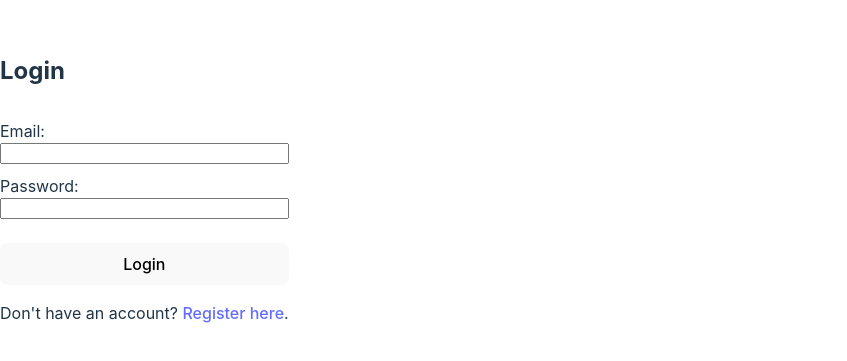
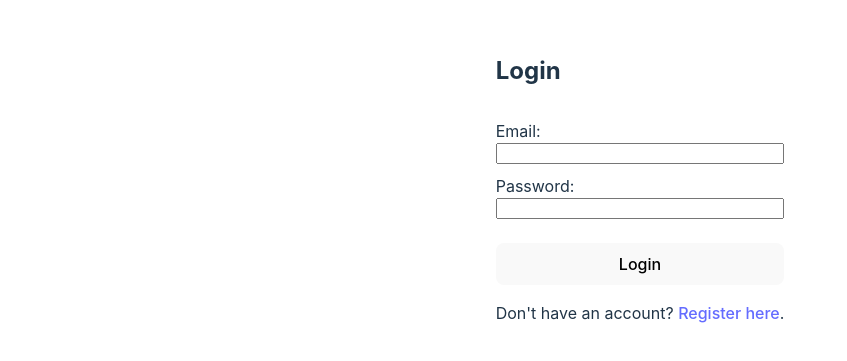
Before and after one commit to gladson-sza/chat-crypt, a React (Vite) app in the folder client/: page / in a window 1280 px wide. Shown: the part 213-574 px from the top of the page, without its empty margins (0-847 px from the left). Built offline with nearby package versions, Linux system fonts and the light colour scheme.

Commit message:
adjust message box

```diff
--- a/client/package.json
+++ b/client/package.json
@@ -15,6 +15,7 @@
     "@fortawesome/react-fontawesome": "^0.2.0",
     "axios": "^1.6.3",
     "crypt-js": "^1.0.4",
+    "crypto": "^1.0.1",
     "crypto-js": "^4.2.0",
     "font-awesome": "^4.7.0",
     "react": "^18.2.0",
--- a/client/src/pages/ChatPage/index.css
+++ b/client/src/pages/ChatPage/index.css
@@ -1,6 +1,15 @@
-.page-container {
+body {
+  margin: 0;
+  padding: 0;
+  overflow-x: hidden; /* Para evitar a rolagem horizontal */
+  width: 100vw; /* Limita a largura máxima à largura da viewport */
   display: flex;
-  flex-direction: row;
+  justify-content: center;
+}
+
+.chat-container {
+  width: 70vw;
+  margin: 0 auto;
 }
 
 .search-input {
@@ -22,6 +31,8 @@
 }
 
 .message-list {
+  display: flex;
+  flex-direction: column;
   flex-grow: 1;
   padding: 10px;
 }
@@ -33,6 +44,10 @@
   border-radius: 8px;
   padding: 8px;
   margin: 4px 0;
+  word-wrap: break-word;
+  overflow-wrap: break-word;
+  max-width: 40%;
+  width: fit-content; /* Largura ajustada ao conteúdo */
 }
 
 .other-message {
@@ -42,6 +57,10 @@
   border-radius: 8px;
   padding: 8px;
   margin: 4px 0;
+  word-wrap: break-word;
+  overflow-wrap: break-word;
+  max-width: 40%;
+  width: fit-content; /* Largura ajustada ao conteúdo */
 }
 
 .message-input {
```
Also changed, not shown: 1 other file (tests, documents, lock files or other folders).
